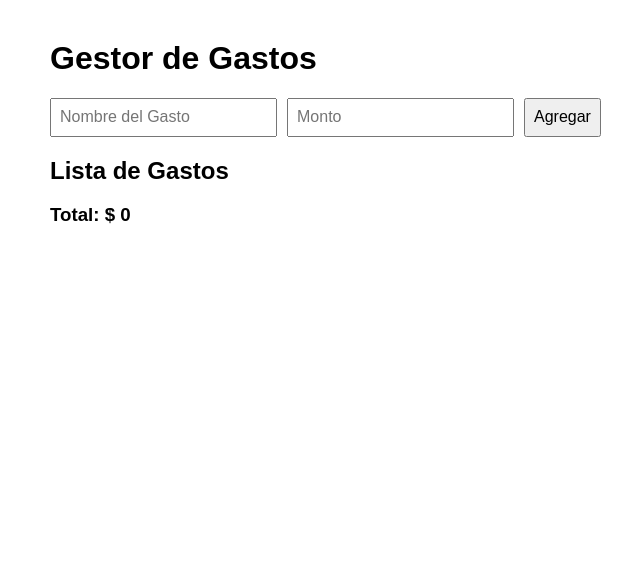
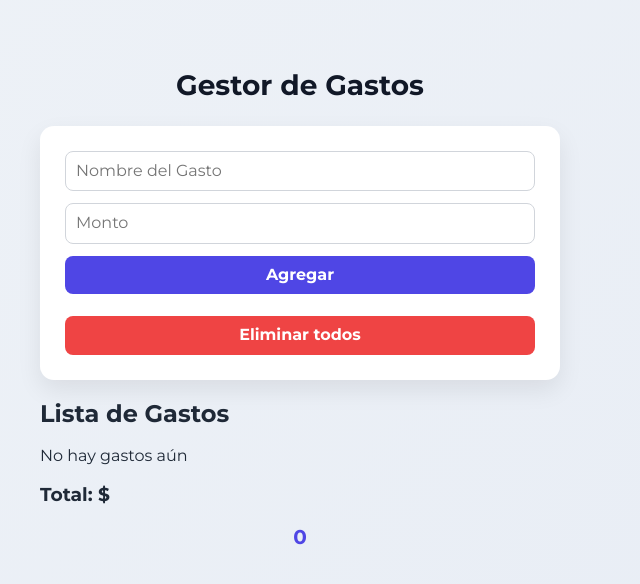
Before and after one commit to Gaby-nieva/proyecto-gestor-de-gastos, a website: page index.html in a window 1280 px wide. Shown: the whole page, without its empty margins (340-980 px from the left). Drawn offline with Linux system fonts and the light colour scheme.

Commit message:
version final del gestor de gastos

```diff
--- a/index.html
+++ b/index.html
@@ -7,19 +7,21 @@
     <link rel="stylesheet" href="build/css/app.css">
 </head>
 <body>
+    <div class="contenedor">
         <h1>Gestor de Gastos</h1>
 
         <form class="formulario">
             <input type="text" class="nombre" placeholder="Nombre del Gasto" required>
             <input type="number" class="monto" placeholder="Monto" required>
             <button type="submit">Agregar</button>
+            <button class="limpiar">Eliminar todos</button>
         </form>
-
 
         <h2>Lista de Gastos</h2>
         <ul class="lista-gastos"></ul>
 
         <h3>Total: $ <span class="total">0</span> </h3>
+    </div>
 
 <script src="js/app.js"></script>
 
--- a/js/app.js
+++ b/js/app.js
@@ -1,14 +1,20 @@
-const formulario = document .getElementsByClassName ("formulario");
-const lista = document .getElementsByClassName ("lista-gastos");
-const totalspan = document .getElementsByClassName ("total");
+const formulario = document.querySelector(".formulario");
+const lista = document.querySelector(".lista-gastos");
+const totalSpan = document.querySelector(".total");
+const btnLimpiar = document.querySelector(".limpiar");
 
-let gastos =JSON.parse(localStorage.getItem("gastos")) || [];
+let gastos = JSON.parse(localStorage.getItem("gastos")) || [];
 
 formulario.addEventListener("submit", function(e) {
     e.preventDefault();
 
-    const nombre = document.getElementsByClassName("nombre").value;
-    const monto = Number(document.getElementsByClassName("monto").value);
+    const nombre = document.querySelector(".nombre").value;
+    const monto = Number(document.querySelector(".monto").value);
+
+    if (nombre.trim() === "" || isNaN(monto) || monto <= 0) {
+        alert("Todos los campos son obligatorios y el monto debe ser mayor a 0");
+        return;
+    }
 
     const gasto = {
         id: Date.now(),
@@ -16,29 +22,43 @@ formulario.addEventListener("submit", function(e) {
         monto
     };
 
-    gastos.push("gasto");
+    gastos.push(gasto);
     guardarStorage();
     mostrarGastos();
     formulario.reset();
-} );
+});
+
+btnLimpiar.addEventListener("click", () => {
+    const confirmar = confirm("¿Seguro que querés eliminar todos los gastos?");
+    if (confirmar) {
+        gastos = [];
+        guardarStorage();
+        mostrarGastos();
+    }
+});
 
 function mostrarGastos() {
     lista.innerHTML = "";
+
+    if (gastos.length === 0) {
+        lista.innerHTML = "<p>No hay gastos aún</p>";
+        totalSpan.textContent = 0;
+        return;
+    }
 
     gastos.forEach(gasto => {
         const li = document.createElement("li");
 
         li.innerHTML = `
             ${gasto.nombre} - $${gasto.monto}
-            <button onClick="eliminarGasto(${gasto.classname})">X</button>`;
+            <button onclick="eliminarGasto(${gasto.id})">X</button>
+        `;
 
-            lista.appenChild(li);
-
+        lista.appendChild(li);
     });
 
     calcularTotal();
 }
-
 
 function eliminarGasto(id) {
     gastos = gastos.filter(g => g.id !== id);
--- a/src/scss/app.scss
+++ b/src/scss/app.scss
@@ -1,3 +1,4 @@
 @import 'base/normalize';
+@import url('https://fonts.googleapis.com/css2?family=Montserrat:ital,wght@0,100..900;1,100..900&display=swap');
 @import 'base/variables';
 @import 'base/globales';
--- a/src/scss/base/_globales.scss
+++ b/src/scss/base/_globales.scss
@@ -1,5 +1,4 @@
 html {
-    //font-size: 62.5%;
     box-sizing: border-box;
 }
 
@@ -8,17 +7,103 @@ html {
 }
 
 body {
-    font-family: Arial, Helvetica, sans-serif;
-    max-width: 500px;
-    margin: 40px auto;
+    font-family: $fuentePrincipal;
+    background: linear-gradient(135deg, #eef2f7, #e8edf5);
+    padding: 50px 15px;
+    color: #1f2937;
 }
 
-form {
+/* CONTENEDOR PRINCIPAL */
+.contenedor {
+    max-width: 520px;
+    margin: 0 auto;
+}
+
+/* TÍTULO */
+h1 {
+    text-align: center;
+    margin-bottom: 25px;
+    font-size: 28px;
+    color: #111827;
+}
+
+/* FORMULARIO (CARD) */
+.formulario {
     display: flex;
-    gap: 10px;
+    flex-direction: column;
+    gap: 12px;
+    background-color: #ffffff;
+    padding: 25px;
+    border-radius: 14px;
+    box-shadow: 0px 10px 25px rgba(0, 0, 0, 0.08);
     margin-bottom: 20px;
 }
 
-input, button {
-    padding: 8px;
+/* INPUTS Y BOTONES */
+input {
+    padding: 10px;
+    border-radius: 8px;
+    border: 1px solid #d1d5db;
+    outline: none;
 }
+
+input:focus {
+    border-color: #4f46e5;
+}
+
+
+button {
+    padding: 10px;
+    border-radius: 8px;
+    border: none;
+    background-color: #4f46e5;
+    color: white;
+    font-weight: bold;
+    cursor: pointer;
+    transition: 0.2s ease;
+}
+
+button:hover {
+    background-color: #4338ca;
+}
+
+/* LISTA */
+.lista-gastos {
+    margin-top: 20px;
+    list-style: none;
+    padding: 0;
+}
+
+.lista-gastos li {
+    display: flex;
+    justify-content: space-between;
+    align-items: center;
+    background-color: white;
+    padding: 12px 15px;
+    margin-bottom: 10px;
+    border-radius: 10px;
+    border-left: 4px solid #4f46e5;
+    box-shadow: 0px 3px 10px rgba(0,0,0,0.05);
+}
+
+/* TOTAL */
+.total {
+    display: block;
+    margin-top: 20px;
+    font-weight: bold;
+    font-size: 20px;
+    color: #4f46e5;
+    text-align: center;
+}
+
+/* ELIMINAR TODOS */
+
+.limpiar {
+    margin-top: 10px;
+    width: 100%;
+    background-color: #ef4444;
+}
+
+.limpiar:hover {
+    background-color: #dc2626;
+}
--- a/src/scss/base/_variables.scss
+++ b/src/scss/base/_variables.scss
@@ -0,0 +1 @@
+$fuentePrincipal: "Montserrat", sans-serif;
```
Also changed, not shown: build/css/app.css. Lines whose indentation alone changed are shown as unchanged.
